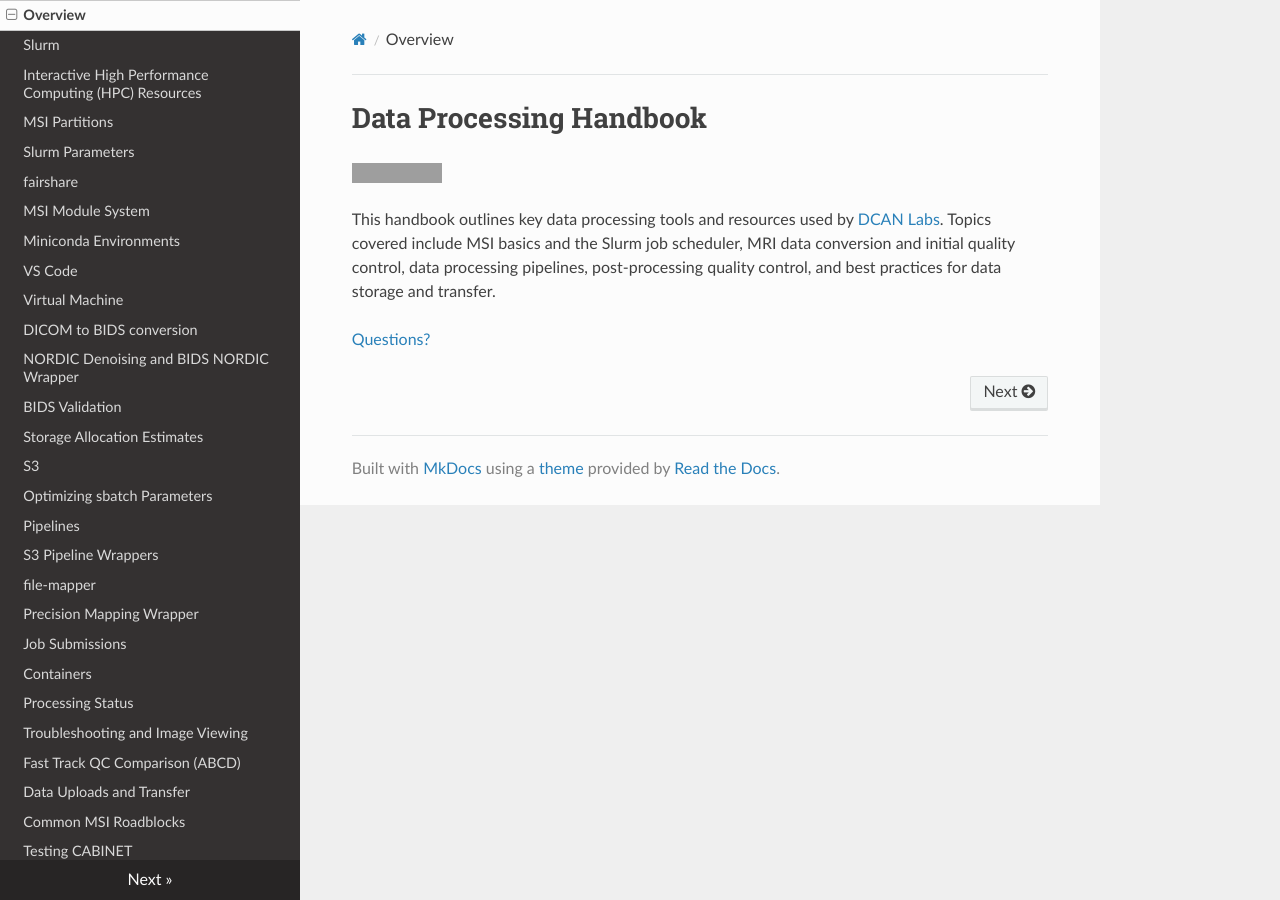
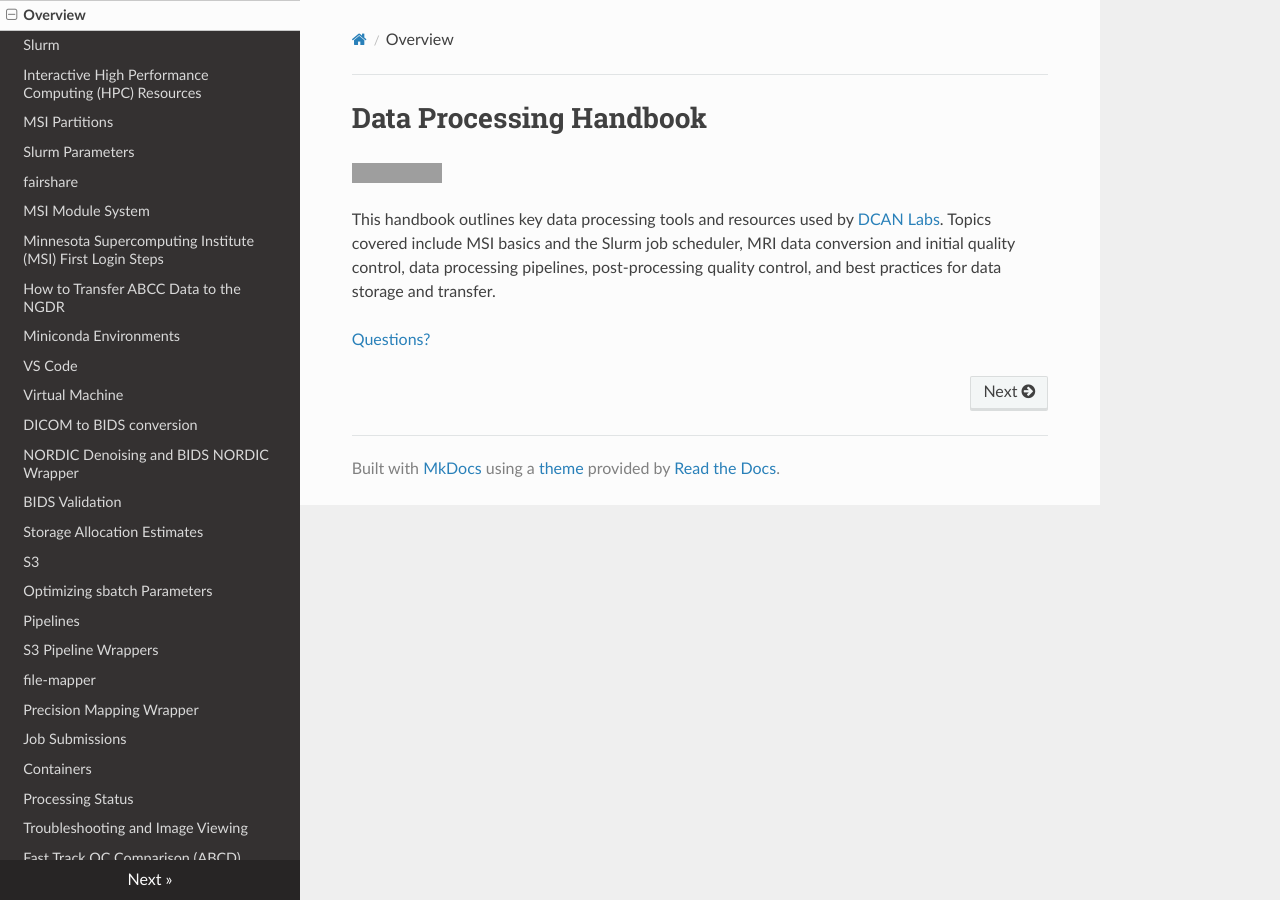
Before and after one commit to DCAN-Labs/cdni-brain, an MkDocs documentation site: the page built from docs/index.md, in a window 1280 px wide. Built offline with MkDocs 1.6.1, drawn with Linux system fonts in a browser that asks for light colours; nearby versions of some CDN libraries; grey boxes are pictures that could not be loaded.

Commit message:
Update mkdocs.yml
Added references:
- Minnesota Supercomputing Institute (MSI) First Login Steps: msi-login.md
- How to Transfer ABCC Data to the NGDR: ngdr-transfer.md

```diff
--- a/mkdocs.yml
+++ b/mkdocs.yml
@@ -11,6 +11,8 @@ nav:
   - Slurm Parameters: slurm-params.md
   - fairshare: fairshare.md
   - MSI Module System: modules.md
+  - Minnesota Supercomputing Institute (MSI) First Login Steps: msi-login.md
+  - How to Transfer ABCC Data to the NGDR: ngdr-transfer.md
   - Miniconda Environments: miniconda.md
   - VS Code: vscode.md
   - Virtual Machine: vm.md
```
